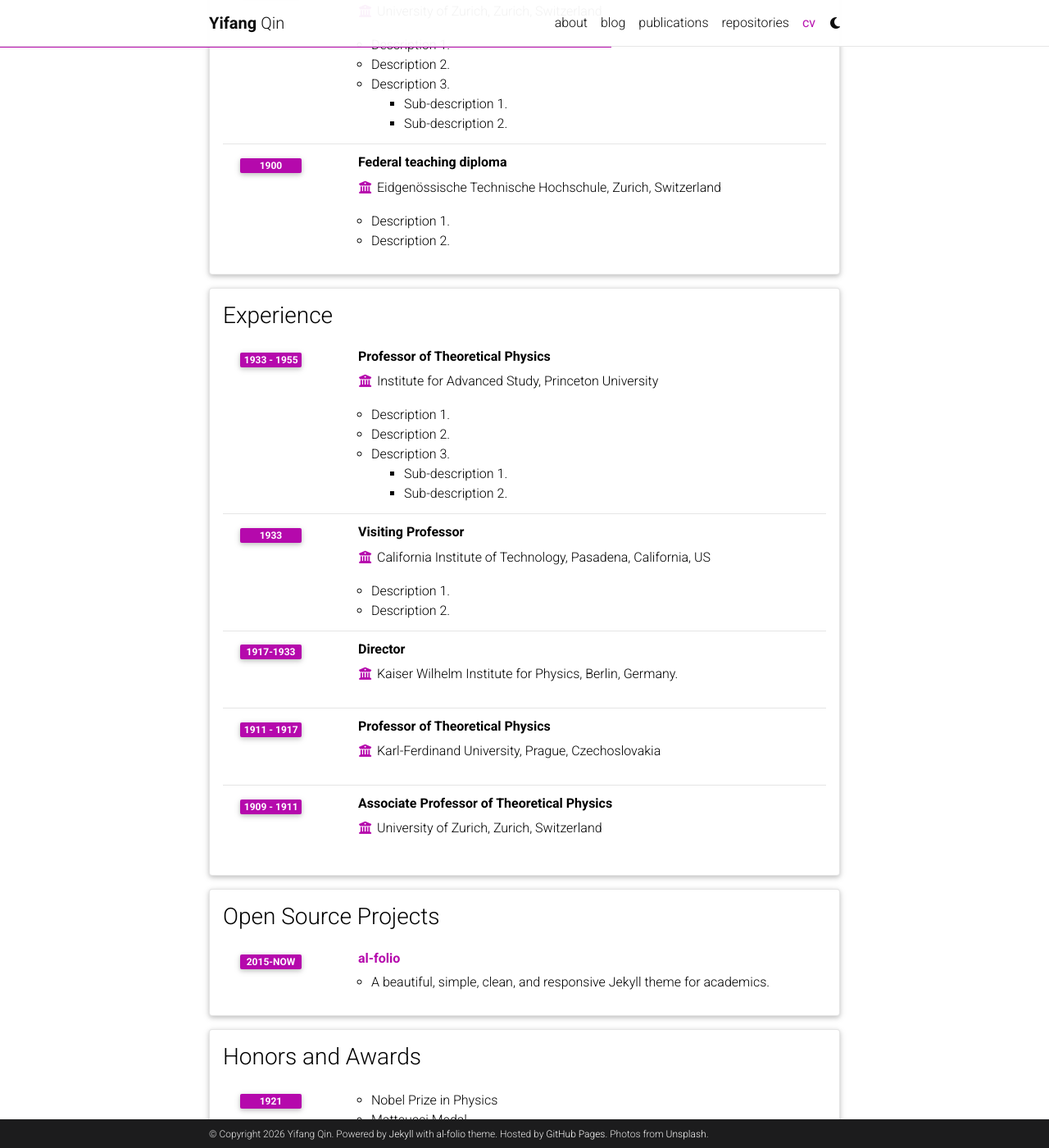
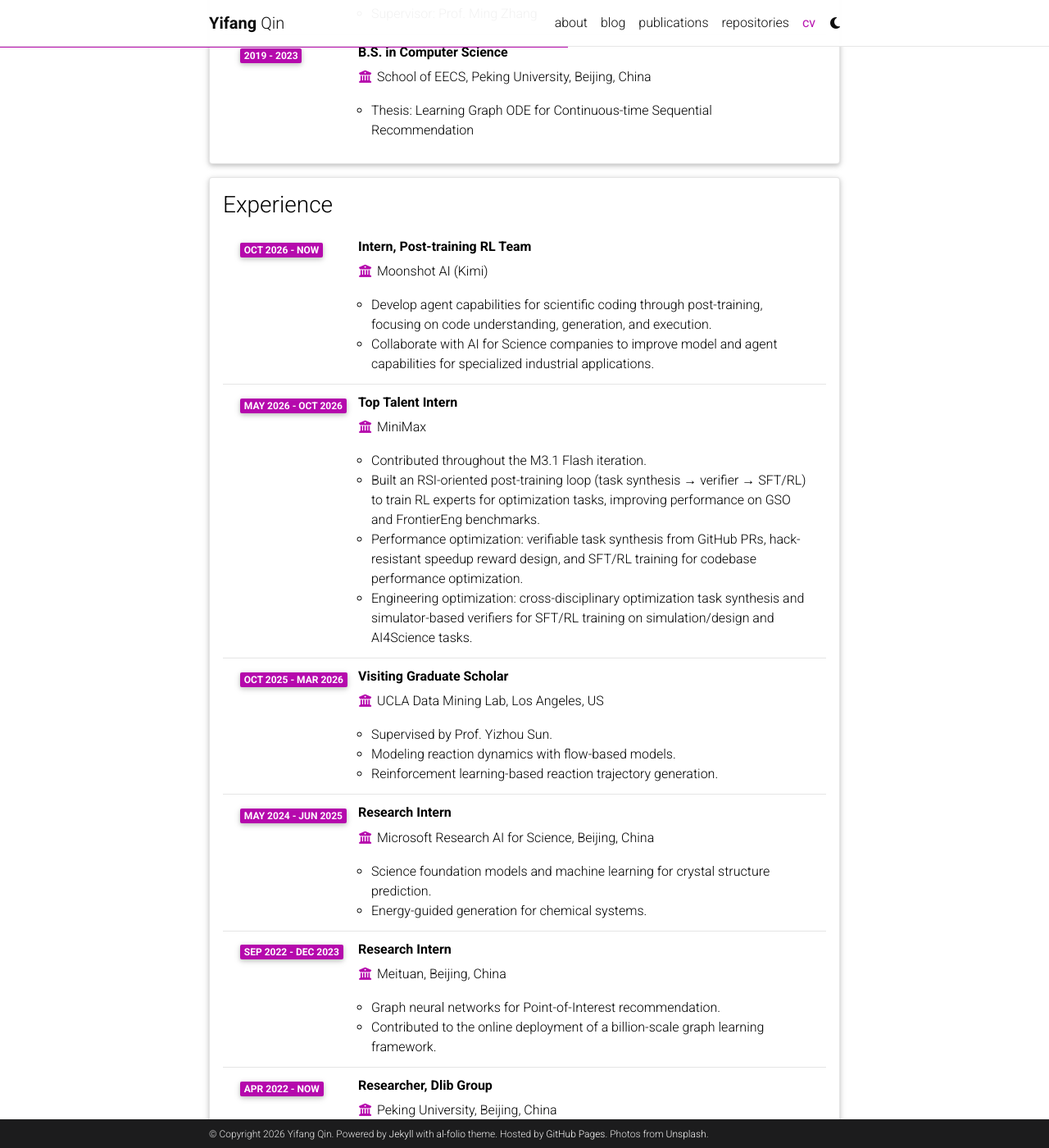
Before and after one commit to Yifang-Qin/Yifang-Qin.github.io, a Jekyll site: the page built from _pages/cv.md, in a window 1280 px wide and 1400 px high, scrolled down 861 px. Shown: the whole window at 82% size. Built offline with Jekyll 4.4.1, drawn with Linux system fonts in a browser that asks for light colours; full-size pictures stand in for the smaller copies a plugin makes; comment, search, counter and statistics services are not loaded; a style sheet for code colours, icons or effects is not loaded; some of the changed text lies outside the part shown.

Commit message:
Update recent news, publications and CV
- Add Nature Communications paper (Generative Structure Search, accepted)
- Add TOIS 2026 paper (Interests Burn-down Diffusion Process)
- Add news for MiniMax / Kimi internships and new papers
- Update bio and research interests on the about page
- Replace template CV data with actual education, experience and awards

```diff
--- a/_data/cv.yml
+++ b/_data/cv.yml
@@ -2,96 +2,89 @@
   type: map
   contents:
     - name: Full Name
-      value: Albert Einstein
-    - name: Date of Birth
-      value: 14th March 1879
+      value: Yifang Qin (覃义方)
+    - name: Position
+      value: Ph.D. Student, Peking University
+    - name: Email
+      value: qinyifang "at" pku.edu.cn
     - name: Languages
-      value: English, German
+      value: Mandarin Chinese, English
 
 - title: Education
   type: time_table
   contents:
-    - title: PhD
-      institution: University of Zurich, Zurich, Switzerland
-      year: 1905
+    - title: Ph.D. in Computer Software and Theory
+      institution: School of Computer Science, Peking University, Beijing, China
+      year: 2023 - now
       description:
-        - Description 1.
-        - Description 2.
-        - title: Description 3.
-          contents:
-            - Sub-description 1.
-            - Sub-description 2.
-    - title: Federal teaching diploma
-      institution: Eidgenössische Technische Hochschule, Zurich, Switzerland
-      year: 1900
+        - "Supervisor: Prof. Ming Zhang"
+    - title: B.S. in Computer Science
+      institution: School of EECS, Peking University, Beijing, China
+      year: 2019 - 2023
       description:
-        - Description 1.
-        - Description 2.
+        - "Thesis: Learning Graph ODE for Continuous-time Sequential Recommendation"
 
 - title: Experience
   type: time_table
   contents:
-    - title: Professor of Theoretical Physics
-      institution: Institute for Advanced Study, Princeton University
-      year: 1933 - 1955
+    - title: Intern, Post-training RL Team
+      institution: Moonshot AI (Kimi)
+      year: Oct 2026 - now
       description:
-        - Description 1.
-        - Description 2.
-        - title: Description 3.
-          contents:
-            - Sub-description 1.
-            - Sub-description 2.
-    - title: Visiting Professor
-      institution: California Institute of Technology, Pasadena, California, US
-      year: 1933
+        - Develop agent capabilities for scientific coding through post-training, focusing on code understanding, generation, and execution.
+        - Collaborate with AI for Science companies to improve model and agent capabilities for specialized industrial applications.
+    - title: Top Talent Intern
+      institution: MiniMax
+      year: May 2026 - Oct 2026
       description:
-        - Description 1.
-        - Description 2.
-
-    - title: Director
-      institution: Kaiser Wilhelm Institute for Physics, Berlin, Germany.
-      year: 1917-1933
-
-    - title: Professor of Theoretical Physics
-      institution: Karl-Ferdinand University, Prague, Czechoslovakia
-      year: 1911 - 1917
+        - Contributed throughout the M3.1 Flash iteration.
+        - Built an RSI-oriented post-training loop (task synthesis → verifier → SFT/RL) to train RL experts for optimization tasks, improving performance on GSO and FrontierEng benchmarks.
+        - "Performance optimization: verifiable task synthesis from GitHub PRs, hack-resistant speedup reward design, and SFT/RL training for codebase performance optimization."
+        - "Engineering optimization: cross-disciplinary optimization task synthesis and simulator-based verifiers for SFT/RL training on simulation/design and AI4Science tasks."
+    - title: Visiting Graduate Scholar
+      institution: UCLA Data Mining Lab, Los Angeles, US
+      year: Oct 2025 - Mar 2026
       description:
-
-    - title: Associate Professor of Theoretical Physics
-      institution: University of Zurich, Zurich, Switzerland
-      year: 1909 - 1911
-
-- title: Open Source Projects
-  type: time_table
-  contents:
-    - title: <a href="https://github.com/alshedivat/al-folio">al-folio</a>
-      year: 2015-now
-      description: A beautiful, simple, clean, and responsive Jekyll theme for academics.
+        - Supervised by Prof. Yizhou Sun.
+        - Modeling reaction dynamics with flow-based models.
+        - Reinforcement learning-based reaction trajectory generation.
+    - title: Research Intern
+      institution: Microsoft Research AI for Science, Beijing, China
+      year: May 2024 - Jun 2025
+      description:
+        - Science foundation models and machine learning for crystal structure prediction.
+        - Energy-guided generation for chemical systems.
+    - title: Research Intern
+      institution: Meituan, Beijing, China
+      year: Sep 2022 - Dec 2023
+      description:
+        - Graph neural networks for Point-of-Interest recommendation.
+        - Contributed to the online deployment of a billion-scale graph learning framework.
+    - title: Researcher, Dlib Group
+      institution: Peking University, Beijing, China
+      year: Apr 2022 - now
+      description:
+        - Graph-based recommender systems.
+        - Deep generative models for natural science.
 
 - title: Honors and Awards
   type: time_table
   contents:
-    - year: 1921
+    - year: 2025
       items:
-        - Nobel Prize in Physics
-        - Matteucci Medal
-    - year: 2029
+        - Presidential Scholarship, Peking University
+    - year: 2023
       items:
-        - Max Planck Medal
+        - Beijing Outstanding Graduate Student Award
+        - Leo KoGuan Scholarship
+    - year: 2022
+      items:
+        - Third-class Award of Peking University
 
-- title: Academic Interests
-  type: nested_list
-  contents:
-    - title: Topic 1.
-      items:
-        - Description 1.
-        - Description 2.
-    - title: Topic 2.
-      items:
-        - Description 1.
-        - Description 2.
-
-- title: Other Interests
+- title: Research Interests
   type: list
   contents:
-    - <u>Hobbies:</u> Hobby 1, Hobby 2, etc.
+    - Generative models (Diffusion / Flow Matching)
+    - AI4Science
+    - LLM post-training & reinforcement learning
+    - Recommender systems
--- a/_data/venues.yml
+++ b/_data/venues.yml
@@ -35,3 +35,6 @@
 
 "NN":
   url: https://www.sciencedirect.com/journal/neural-networks
+"Nat. Commun.":
+  url: https://www.nature.com/ncomms/
+  color: "#c0392b"
```
Also changed, not shown: _bibliography/papers.bib (+25 -0 lines), _news/announcement_10.md (added, +8 -0 lines), _news/announcement_11.md (added, +8 -0 lines), _news/announcement_12.md (added, +8 -0 lines), _news/announcement_9.md (added, +8 -0 lines), _pages/about.md (+6 -3 lines).
